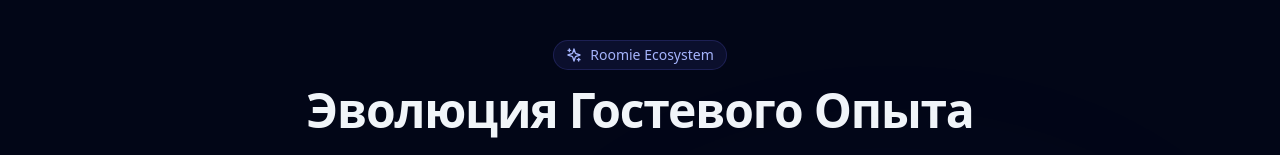
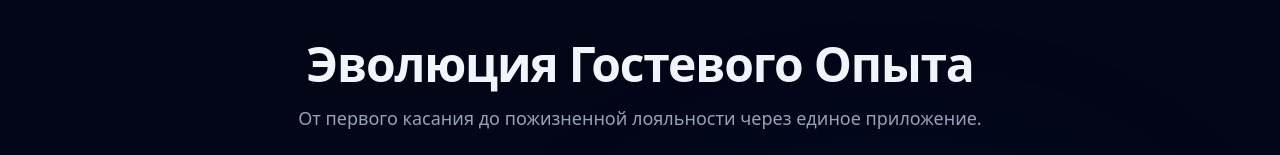
Before and after one commit to Gleb4442/app-product-tour, a React (Vite) app: page / in a window 1280 px wide. Shown: the top 155 px of the page. Built offline with nearby package versions, Linux system fonts and the light colour scheme.

Commit message:
Remove Roomie Ecosystem badge

```diff
--- a/src/App.jsx
+++ b/src/App.jsx
@@ -52,10 +52,7 @@ export default function App() {
         <div className="min-h-screen bg-slate-950 text-slate-100 font-sans flex flex-col items-center py-10 px-4 sm:px-8 overflow-hidden">
             {/* Header */}
             <div className="text-center max-w-3xl mb-12 relative z-10">
-                <div className="inline-flex items-center gap-2 px-3 py-1 rounded-full bg-indigo-500/10 border border-indigo-500/20 text-indigo-300 text-sm mb-4">
-                    <Sparkles size={16} />
-                    <span>Roomie Ecosystem</span>
-                </div>
+
                 <h1 className="text-4xl md:text-5xl font-bold mb-4 tracking-tight">Эволюция Гостевого Опыта</h1>
                 <p className="text-slate-400 text-lg">От первого касания до пожизненной лояльности через единое приложение.</p>
             </div>
```
